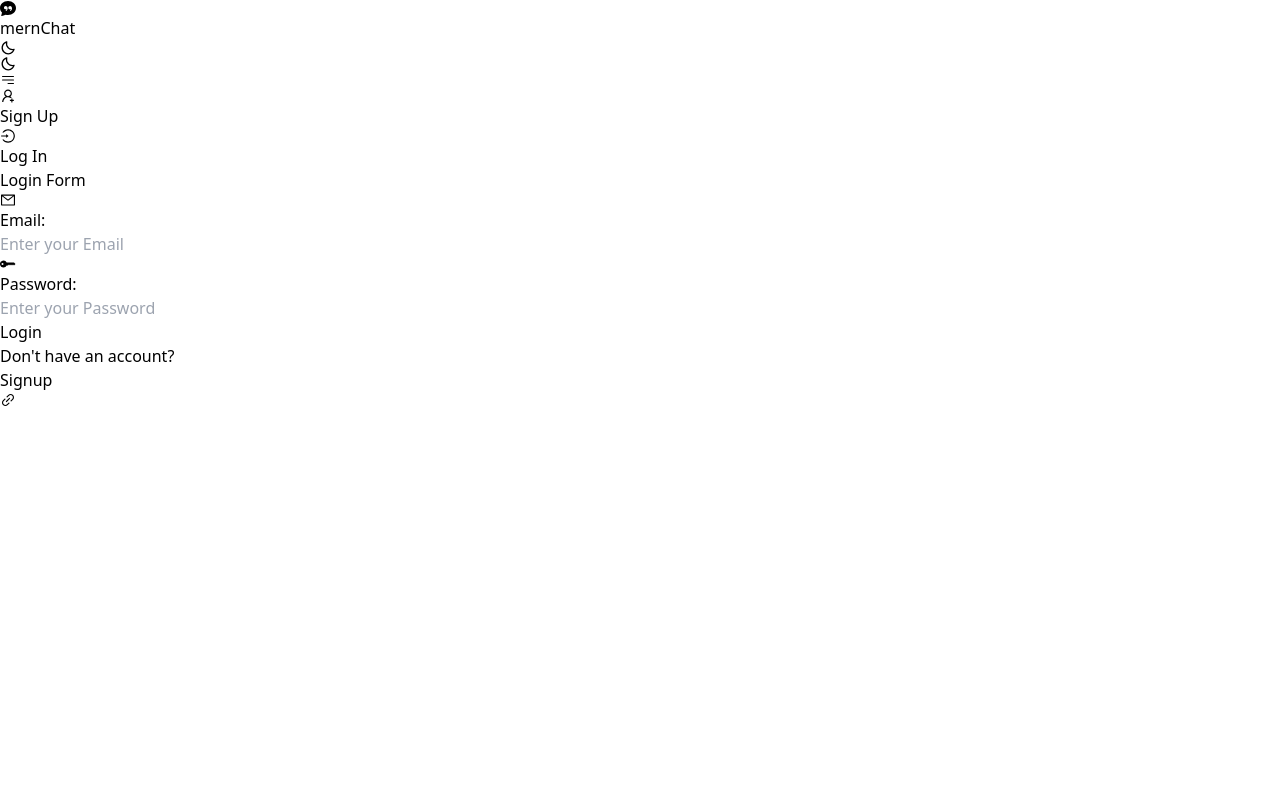
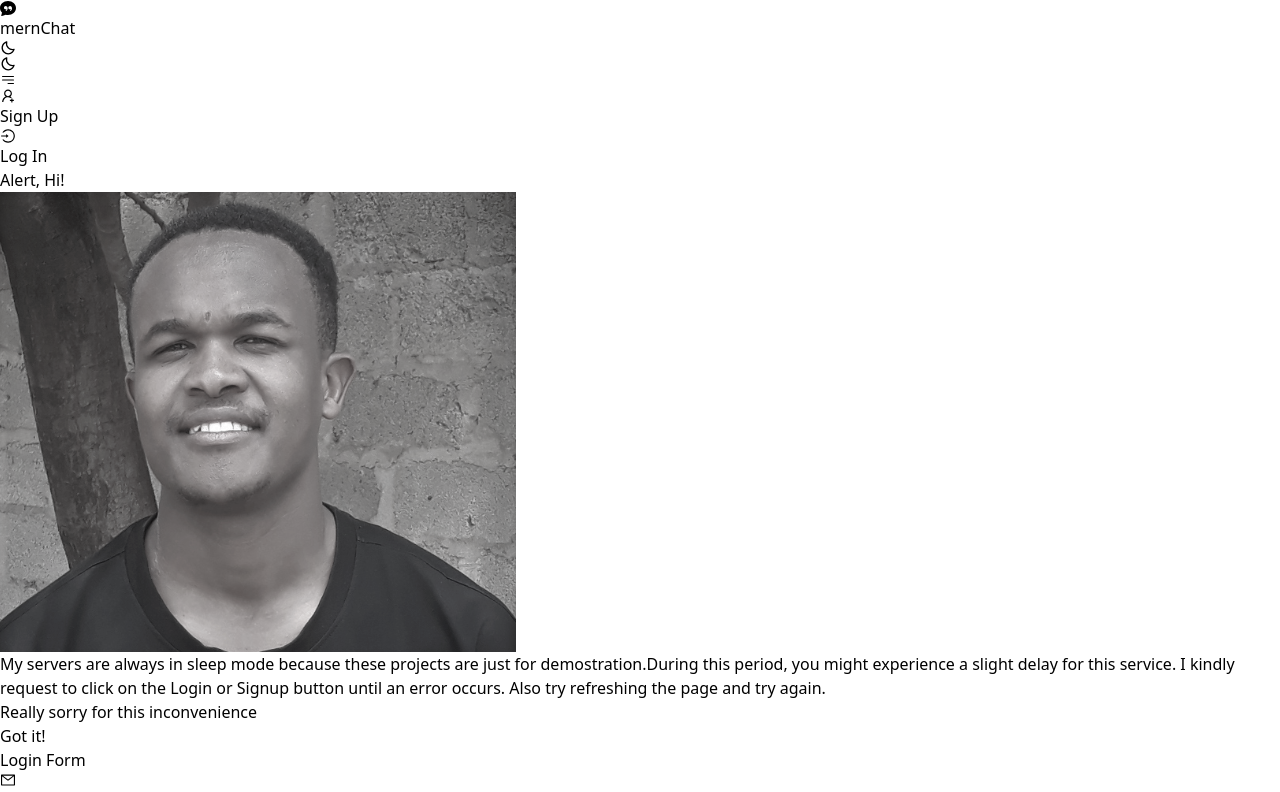
Before and after one commit to StevenMODIMO/mern-chat-app, a React (Vite) app in the folder client/: page /login in a window 1280 px wide. Shown: the top 792 px of the page. Built offline with nearby package versions, Linux system fonts and the light colour scheme; no server answers.

Commit message:
added alert message

```diff
--- /dev/null
+++ b/client/src/components/Alert.jsx
@@ -0,0 +1,38 @@
+import { useState, useEffect } from "react";
+import { motion } from "framer-motion";
+import me from "../assets/me.png"
+
+export default function Alert() {
+  const [showAlert, setShowAlert] = useState(false);
+  const [showAgain, setShowAgain] = useState(true);
+  useEffect(() => {
+    const timeout = setTimeout(() => {
+      setShowAlert(true);
+    }, 3000)
+
+    return () => clearTimeout(timeout);
+  }, []);
+
+  return (
+    showAlert && showAgain && (
+      <div className="fixed top-0 w-72 p-4 m-6 right-0 text-black bg-gray-100 border border-gray-300 rounded-md shadow-md">
+        <h1 className="text-lg font-semibold mb-2">Alert, Hi!</h1>
+        <img src={me} alt="biko" className="w-10" />
+        <div>
+          My servers are always in sleep mode because these projects are just
+          for demostration.During this period, you might experience a slight
+          delay for this service. I kindly request to click on the{" "}
+          <span className="bg-yellow-200 p-1 m-1 rounded">Login</span> or <span className="bg-yellow-200 p-1 m-1 rounded">Signup</span> button until an error
+          occurs. Also try refreshing the page and try again.
+        </div>
+        <p>Really sorry for this inconvenience</p>
+        <button
+          className="text-lg bg-yellow-200 rounded p-1 m-2"
+          onClick={() => setShowAgain(false)}
+        >
+          Got it!
+        </button>
+      </div>
+    )
+  );
+}
--- a/client/src/pages/Login.jsx
+++ b/client/src/pages/Login.jsx
@@ -6,6 +6,7 @@ import { motion, AnimatePresence } from "framer-motion";
 import Loader from "../components/Loader";
 import { AiOutlineMail, AiOutlineLink } from "react-icons/ai";
 import { BsFillKeyFill } from "react-icons/bs";
+import  Alert from "../components/Alert"
 
 const container = {
   hidden: { opacity: 1, scale: 0 },
@@ -64,6 +65,7 @@ export default function Login({ theme }) {
         theme === "dark" ? "text-white" : "text-black"
       }`}
     >
+      <Alert />
       <header className="font-bold">
         <h2>Login Form</h2>
       </header>
--- a/client/src/pages/Signup.jsx
+++ b/client/src/pages/Signup.jsx
@@ -4,6 +4,7 @@ import { motion, AnimatePresence } from "framer-motion";
 import { BsFillKeyFill } from "react-icons/bs";
 import Loader from "../components/Loader";
 import { AiOutlineUser, AiOutlineMail, AiOutlineLink } from "react-icons/ai";
+import  Alert from "../components/Alert"
 
 const container = {
   hidden: { opacity: 0, scale: 0 },
@@ -62,6 +63,7 @@ export default function Signup({ theme }) {
         theme === "dark" ? "text-white" : "text-black"
       }`}
     >
+      <Alert />
       <header className="font-bold">
         <h2>Signup Now</h2>
       </header>
```
Also changed, not shown: client/src/assets/me.png (added).
